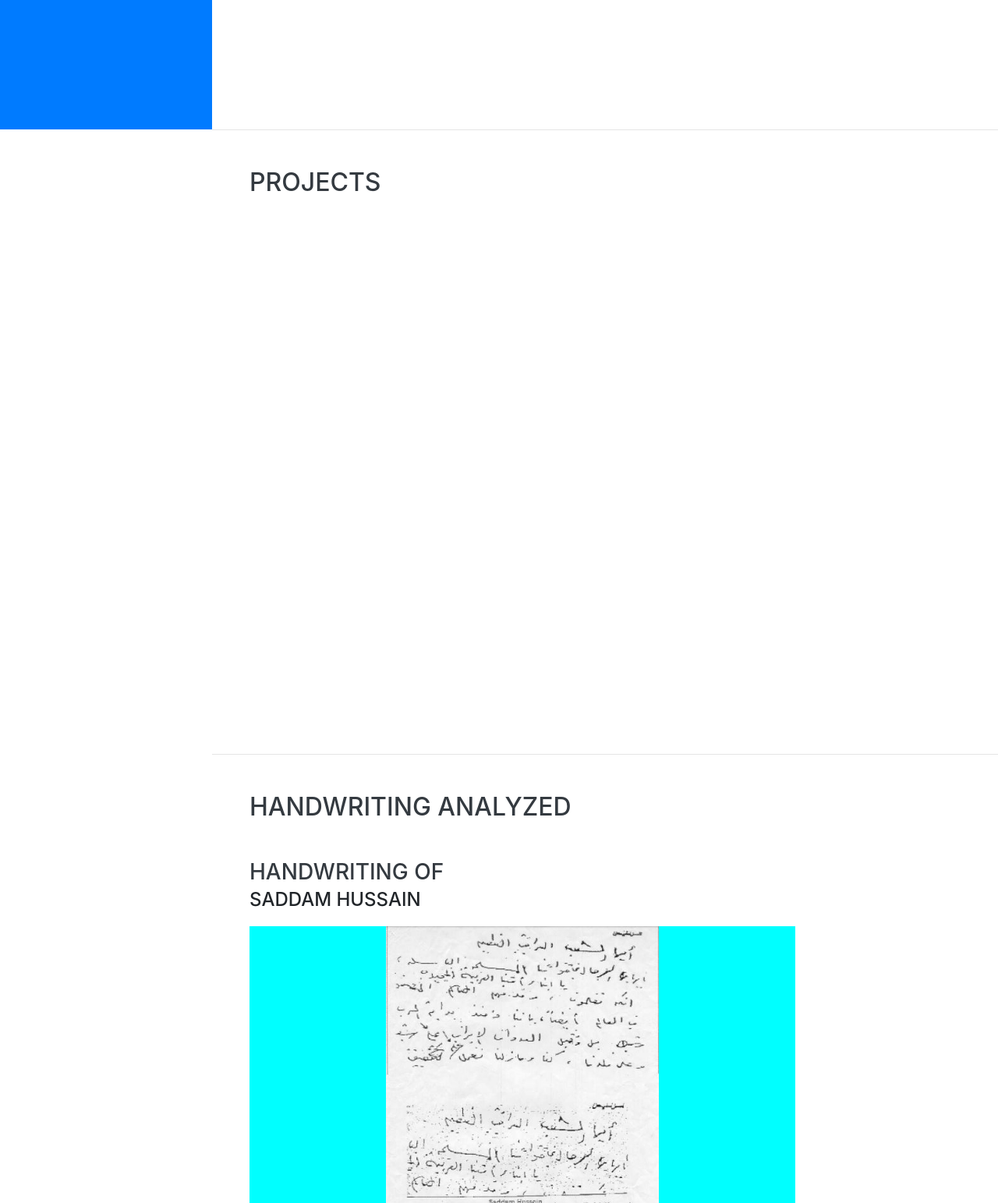
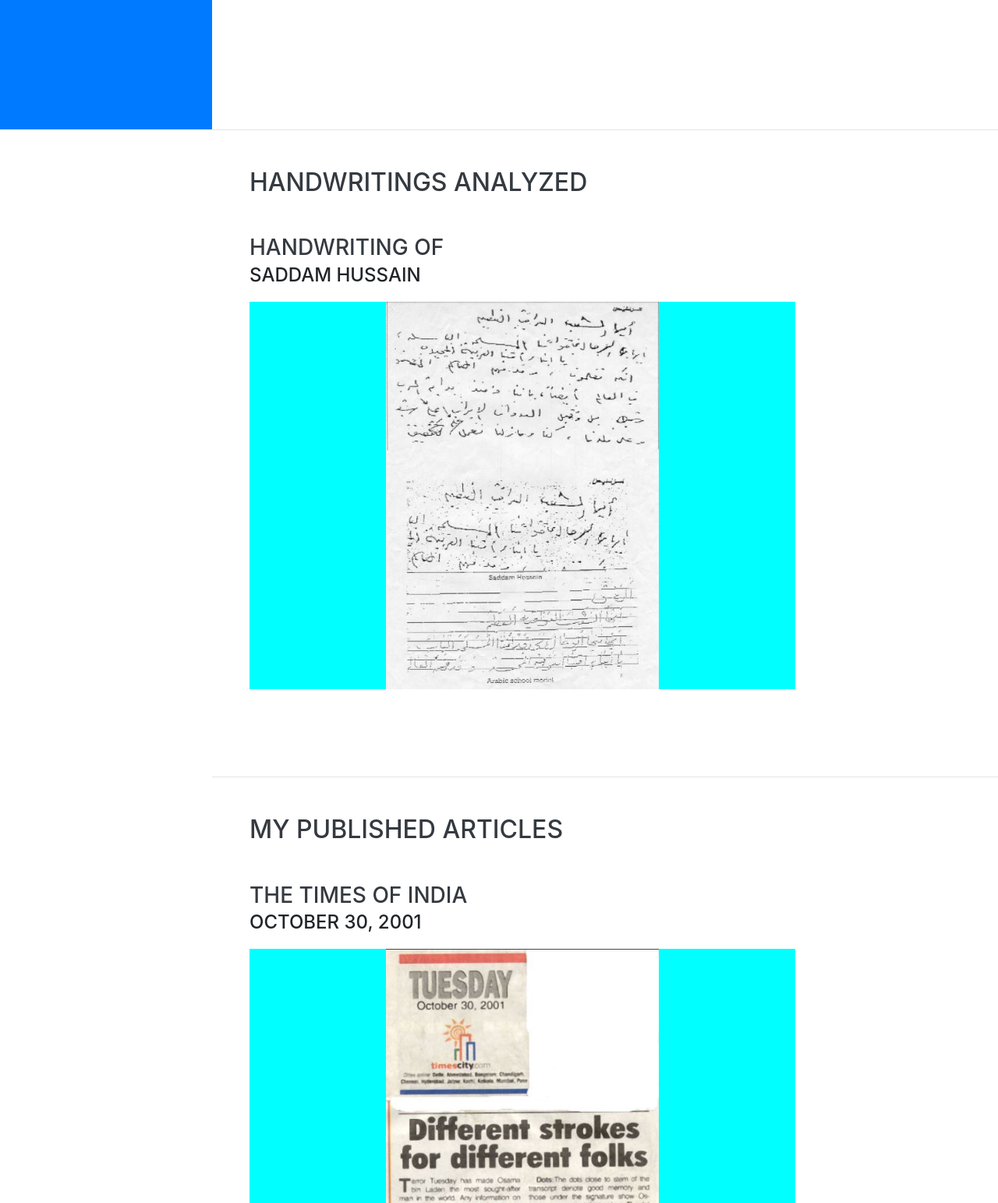
Before and after one commit to Amandeep-27/freelancing1, a website with bundled scripts: page index.html in a window 1280 px wide. Shown: the part 634-2177 px from the top of the page at 78% size. Built offline with nearby package versions, Linux system fonts and the light colour scheme; a web font is replaced by a local one.

Commit message:
Update index.html

```diff
--- a/index.html
+++ b/index.html
@@ -59,10 +59,10 @@
           <a class="nav-link js-scroll-trigger" href="#about">About</a>
         </li>
         <li class="nav-item">
-          <a class="nav-link js-scroll-trigger" href="#projects">Projects</a>
+          <a class="nav-link js-scroll-trigger" href="#handwriting">Handwritings Analyzed</a>
         </li>
 		<li class="nav-item">
-          <a class="nav-link js-scroll-trigger" href="#handwriting">Handwritings Analyzed</a>
+          <a class="nav-link js-scroll-trigger" href="#articles">My Published Articles</a>
         </li>
         <li class="nav-item">
           <a class="nav-link js-scroll-trigger" href="#education">Education</a>
@@ -115,22 +115,9 @@
 
     <hr class="m-0">
 
-    <section class="resume-section p-3 p-lg-5 d-flex justify-content-center" id="projects">
-      <div class="w-100">
-        <h2 class="mb-5">Projects</h2>
-
-
-
-      </div>
-
-    </section>
-
-			<hr class="m-0">
-
     <section class="resume-section p-3 p-lg-5 d-flex justify-content-center" id="handwriting">
       <div class="w-100">
-        <h2 class="mb-5">Handwriting Analyzed</h2>
-
+        <h2 class="mb-5">Handwritings Analyzed</h2>
 
        <div class="resume-item d-flex flex-column flex-md-row justify-content-between mb-5">
           <div class="resume-content">
@@ -149,10 +136,23 @@
           </div>
         </div>
 
+      </div>
+
+    </section>
+
+			<hr class="m-0">
+
+    <section class="resume-section p-3 p-lg-5 d-flex justify-content-center" id="articles">
+      <div class="w-100">
+        <h2 class="mb-5">My Published Articles</h2>
+
+
+
+
        <div class="resume-item d-flex flex-column flex-md-row justify-content-between mb-5">
           <div class="resume-content">
-						<h3 class="mb-0">Handwriting of </h3>
-				            <div class="subheading mb-3">Osama Bin Laden</div>
+						<h3 class="mb-0">The Times Of India</h3>
+				            <div class="subheading mb-3">October 30, 2001</div>
             <div style="
     background-color: aqua;
     text-align: center;
@@ -169,7 +169,7 @@
        <div class="resume-item d-flex flex-column flex-md-row justify-content-between mb-5">
           <div class="resume-content">
 						<h3 class="mb-0">Autographs of</h3>
-				            <div class="subheading mb-3">Bollywood Actors</div>
+				            <div class="subheading mb-3">December 26, 2000</div>
             <div style="
     background-color: aqua;
     text-align: center;
@@ -185,8 +185,8 @@
 
       <div class="resume-item d-flex flex-column flex-md-row justify-content-between mb-5">
           <div class="resume-content">
-						<h3 class="mb-0">Handwriting of</h3>
-				            <div class="subheading mb-3">Barack Obama</div>
+						<h3 class="mb-0">The Times Of India</h3>
+				            <div class="subheading mb-3">23 January 2009</div>
             <div style="
     background-color: aqua;
     text-align: center;
```
